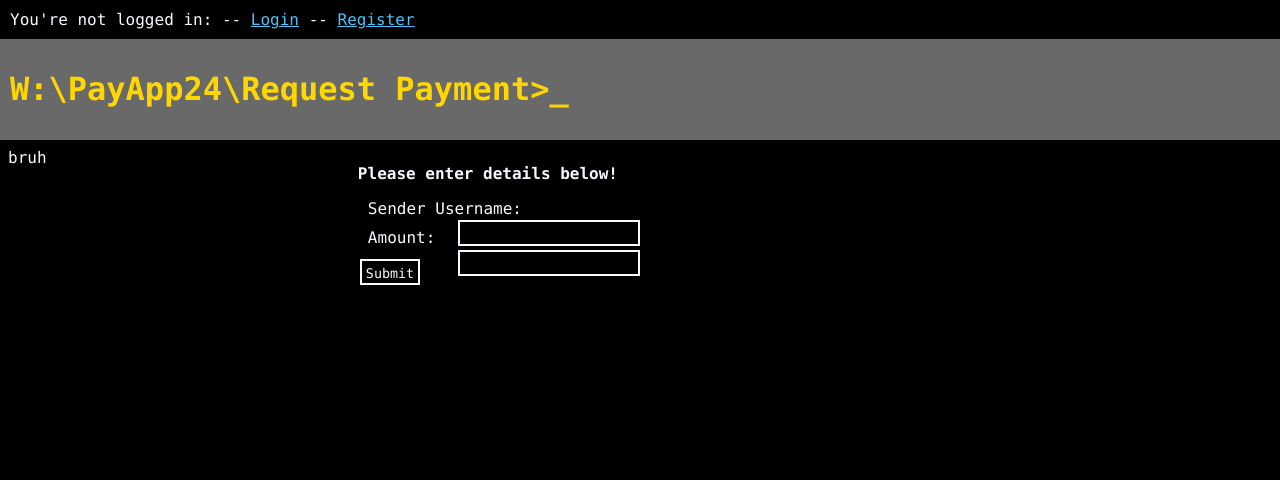
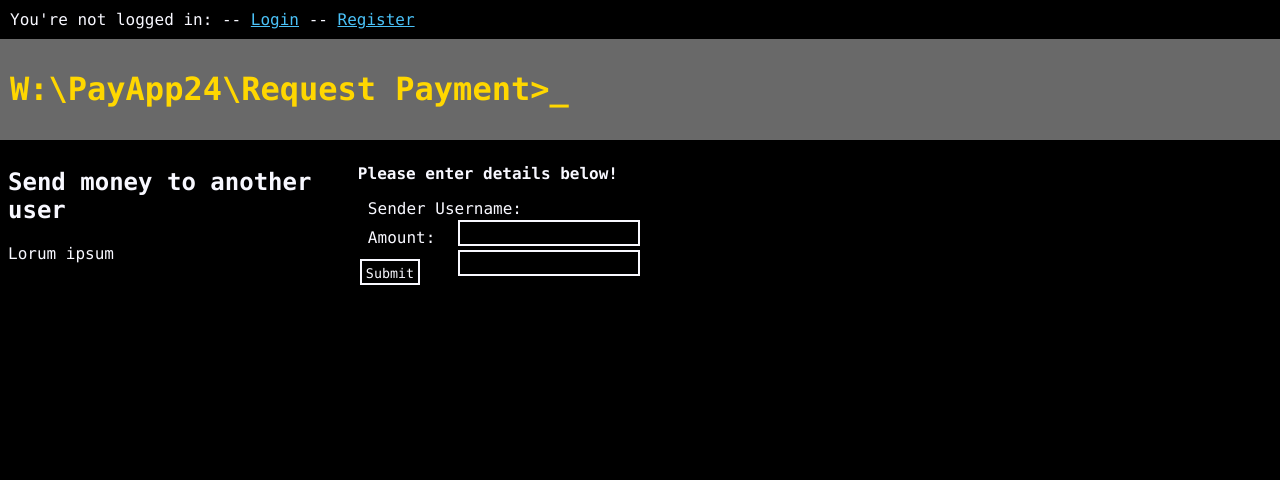
Before and after one commit to Grubbytoes/webapps2024, a Django app: page /payapp/request_payment in a window 1280 px wide. Shown: the top 480 px of the page. Run offline with Django 5.2, Linux system fonts and the light colour scheme.

Commit message:
not sure why this doesn't work...

```diff
--- a/payapp/views.py
+++ b/payapp/views.py
@@ -4,6 +4,7 @@
 
 from webapps2024.views import default_context
 from . import forms, models
+
 
 # Global functions
 
@@ -35,10 +36,12 @@
 
     if request.method == "POST":
         logged_in = try_login(forms.LoginForm(request.POST))
-        if not logged_in: errors.append('Incorrect username or password')
-        else: return redirect('/home')
+        if not logged_in:
+            errors.append('Incorrect username or password')
+        else:
+            return redirect('/home')
 
-    return render(request, 'default_form.html', {
+    return render(request, 'base_form.html', {
         'page_title': 'login',
         'form': forms.LoginForm(),
         'errors': errors,
@@ -61,7 +64,6 @@
     context.update({
         'form': forms.MakePayment(),
         'errors': errors,
-        'description': "Send money to another MyPayApp user"
     })
 
     # Functions
@@ -100,7 +102,8 @@
 
     # GET or payment unsuccessful
     # Template
-    return render(request, 'default_form.html', context)
+    return render(request, 'base_form.html', context)
+
 
 def request_payment(request):
     # Variables
@@ -138,7 +141,7 @@
             context['success'] = "A request has been sent!"
 
     # Template
-    return render(request, 'default_form.html', context)
+    return render(request, 'send_payment.html', context)
 
 
 def my_account(request):
--- a/register/views.py
+++ b/register/views.py
@@ -51,7 +51,7 @@ def register(request):
 
         return redirect("/")
     else:
-        return render(request, 'default_form.html', {
+        return render(request, 'base_form.html', {
             'page_title': 'register new user',
             'form': forms.RegisterForm(),
             'errors': errors
--- a/templates/default_form.html
+++ b/templates/base_form.html
@@ -8,8 +8,7 @@
 {% block content %}
     <div class="row">
         <div class="column-narrow">
-            bruh
-            {{ description }}
+            {% block form_description %}{% endblock %}
         </div>
         <div class="column-wide">
             <p><b>Please enter details below!</b></p>
--- /dev/null
+++ b/templates/send_payment.html
@@ -0,0 +1,6 @@
+{% extends "base_form.html" %}
+
+{% block form_description %}
+    <h2>Send money to another user</h2>
+    Lorum ipsum
+{% endblock %}
```
